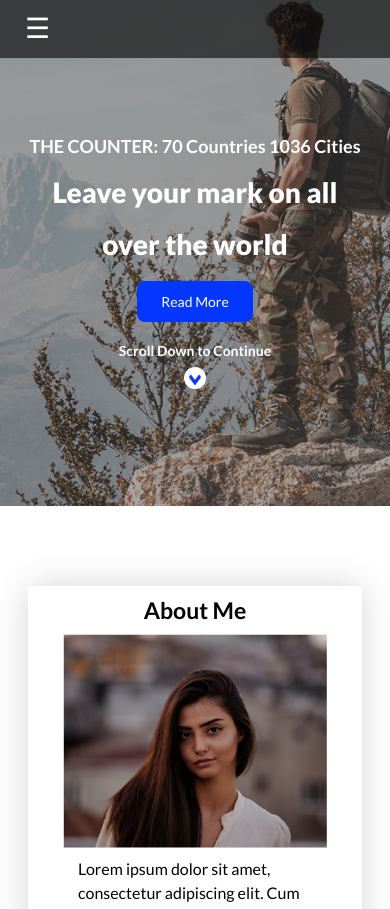
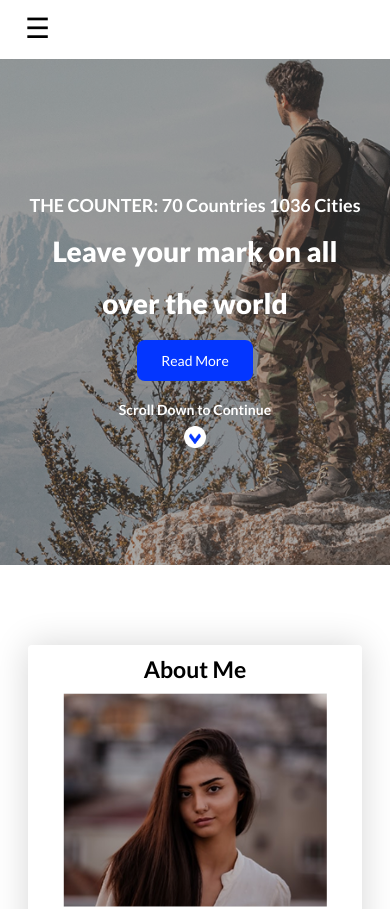
Before and after one commit to Davronbek077/Treveling, a React (Vite) app: page / in a window 390 px wide. Shown: the top 909 px of the page. Built offline with nearby package versions, Linux system fonts and the light colour scheme.

Commit message:
color updated

```diff
--- a/src/components/navbar/Navbar.css
+++ b/src/components/navbar/Navbar.css
@@ -9,7 +9,9 @@
     background-position: center;
     width: 100%;
     height: 90vh;
+    margin-top: 59px;
     padding-top: 80px;
+
 }
 
 .navbar-list {
@@ -17,7 +19,7 @@
   top: 0;
   left: 0;
   width: 100%;
-  background: rgba(0, 0, 0, 0.6); /* yoki white / transparent / gradient */
+  background: white;
   z-index: 1002;
   display: flex;
   justify-content: space-between;
@@ -287,6 +289,7 @@
     .menu-icon {
       display: block;
       padding-top: 10px;
+      color: black;
     }
 
     .navbar-list{
```
